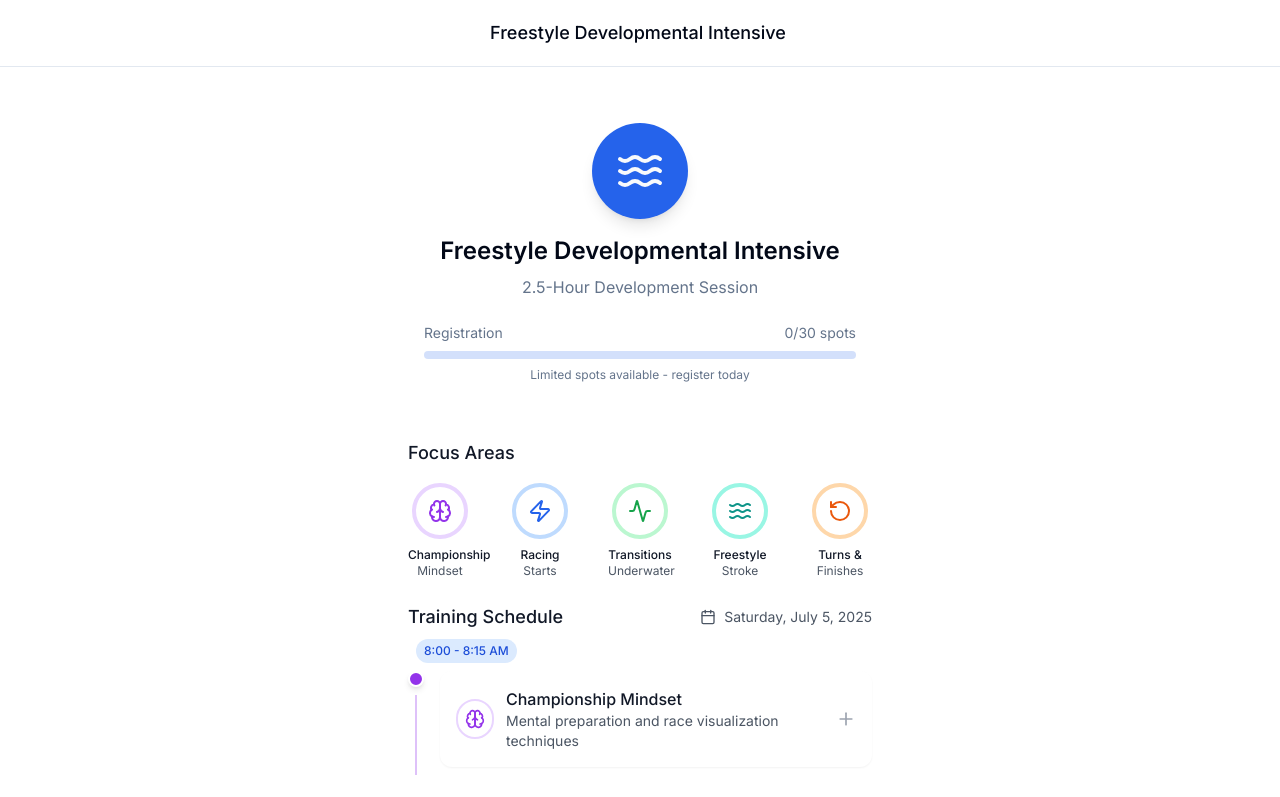
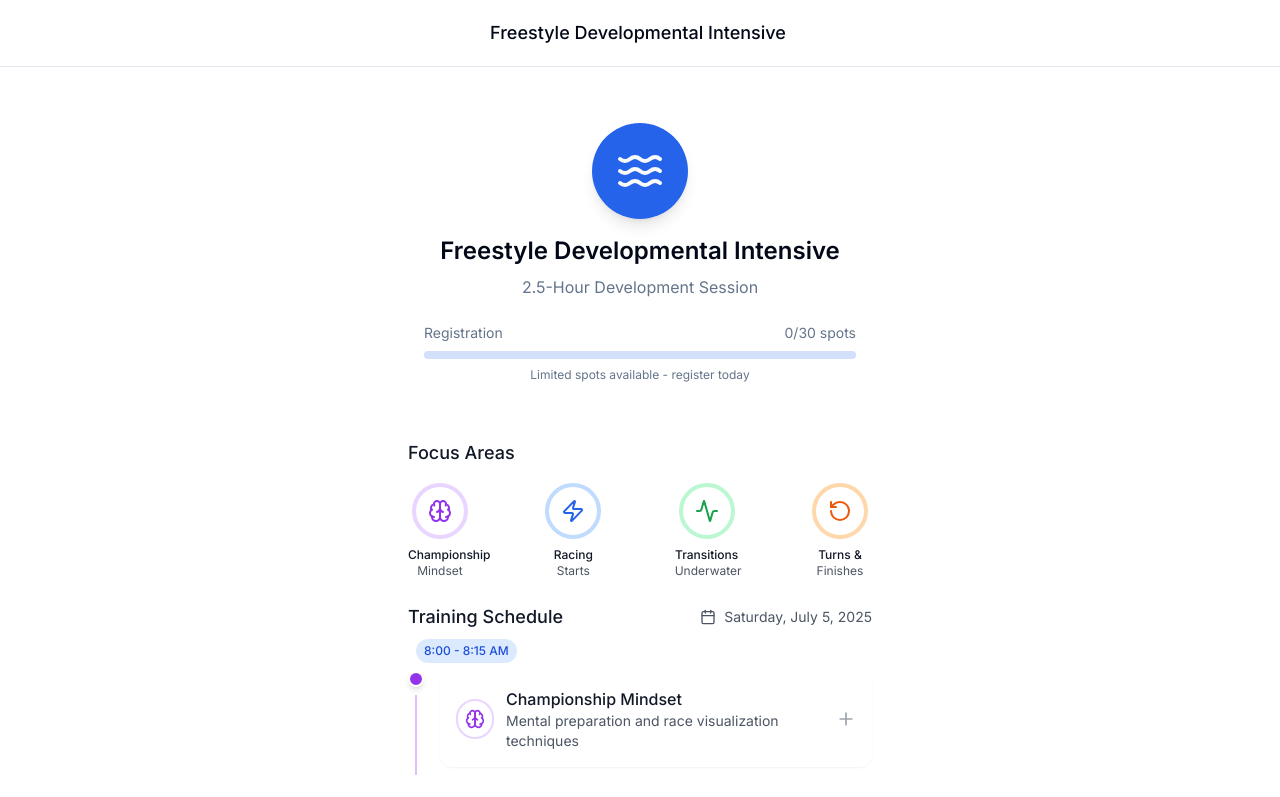
Before and after one commit to cblon/thespeedwithin, a Next.js app: page / in a window 1280 px wide. Shown: the top 797 px of the page. Built offline with nearby package versions, Linux system fonts and the light colour scheme.

Commit message:
initial commit

```diff
--- a/app/page.tsx
+++ b/app/page.tsx
@@ -2,7 +2,6 @@
 
 import { Waves, Zap, Activity, RotateCcw, Brain } from "lucide-react"
 import { AnimatedHeader } from "@/components/layout/animated-header"
-
 import { HeroSection } from "@/components/sections/hero-section"
 import { FocusAreas } from "@/components/focus-areas"
 import { ScheduleTimeline } from "@/components/schedule-timeline"
@@ -14,7 +13,7 @@ const focusAreas: FocusArea[] = [
   { icon: Brain, color: "purple-600", borderColor: "purple-200", title: "Championship", subtitle: "Mindset" },
   { icon: Zap, color: "blue-600", borderColor: "blue-200", title: "Racing", subtitle: "Starts" },
   { icon: Activity, color: "green-600", borderColor: "green-200", title: "Transitions", subtitle: "Underwater" },
-  { icon: Waves, color: "teal-600", borderColor: "teal-200", title: "Freestyle", subtitle: "Stroke" },
+  // { icon: Waves, color: "teal-600", borderColor: "teal-200", title: "Freestyle", subtitle: "Stroke" },
   { icon: RotateCcw, color: "orange-600", borderColor: "orange-200", title: "Turns &", subtitle: "Finishes" },
 ]
 
```
